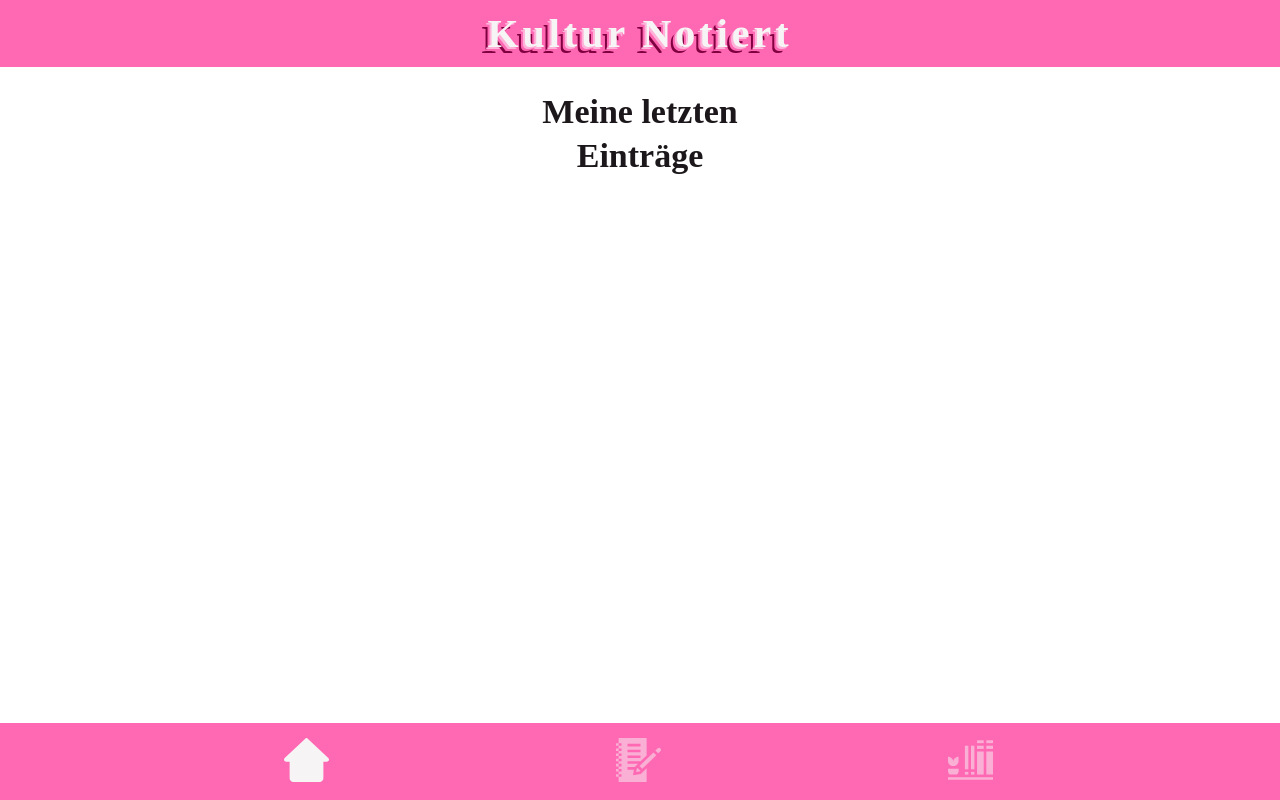
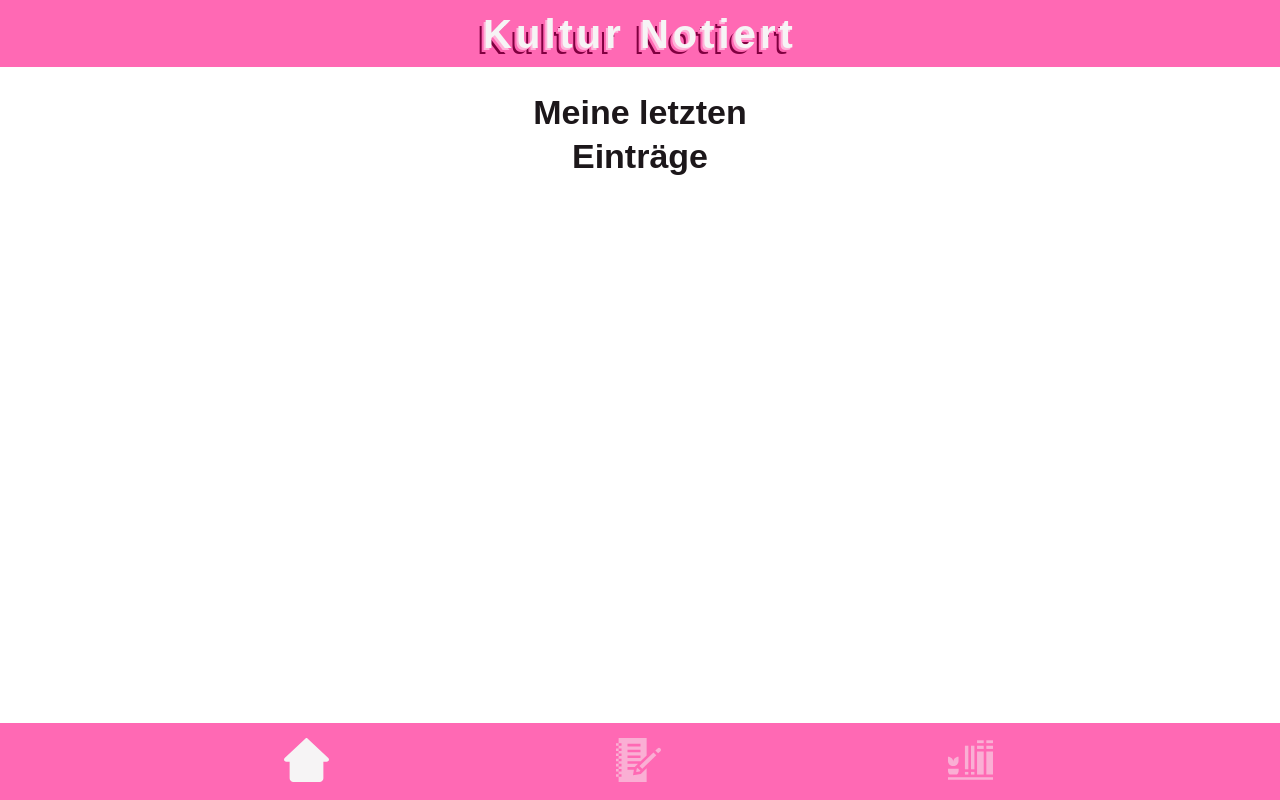
Before and after one commit to felixcanditt/kultur-notiert-vercel, a React (Create React App) app in the folder client/: page / in a window 1280 px wide. Built offline with nearby package versions, Linux system fonts and the light colour scheme.

Commit message:
Update GlobalStyle.js

```diff
--- a/client/src/GlobalStyle.js
+++ b/client/src/GlobalStyle.js
@@ -34,7 +34,7 @@ select,
 textarea,
 button {
   font-size: 1.25rem;
-  font-family: Nunito;
+  font-family: Nunito, sans-serif;
   color: var(--grey-darkest);
 }
 
```
